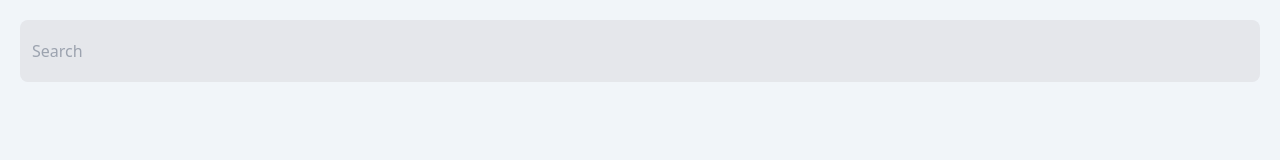
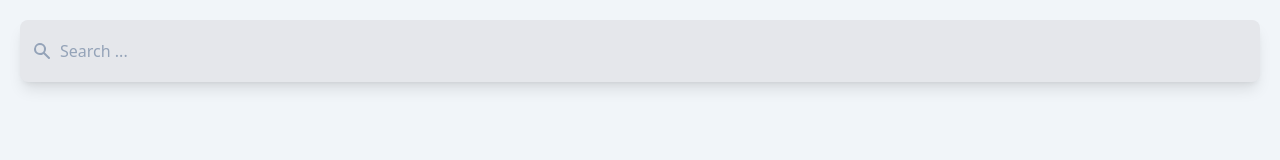
Before and after one commit to sorydi3/braozn, a React (Create React App) app in the folder my-project_browsnv0/: page / in a window 1280 px wide. Shown: the top 160 px of the page. Built offline with nearby package versions, Linux system fonts and the light colour scheme.

Commit message:
search bar polishing

```diff
--- a/my-project_browsnv0/src/SearchComponent.jsx
+++ b/my-project_browsnv0/src/SearchComponent.jsx
@@ -3,12 +3,20 @@ import React from "react";
 export default function SearchComponent({ onSearch }) {
     return (
         <div className="search rounded-lg p-5 w-full">
+        <form className="group relative">
+            <svg width="20" height="20" fill="currentColor" class="absolute left-3 top-1/2 -mt-2.5 text-slate-400 pointer-events-none group-focus-within:text-blue-300" aria-hidden="true">
+                <path fill-rule="evenodd" clip-rule="evenodd" d="M8 4a4 4 0 100 8 4 4 0 000-8zM2 8a6 6 0 1110.89 3.476l4.817 4.817a1 1 0 01-1.414 1.414l-4.816-4.816A6 6 0 012 8z" />
+            </svg>
+
             <input
-                className="w-full h-full py-5 hover:ring-2 ring-sky-300 px-3 rounded-lg focus:border-blue-800 bg-gray-200"
+                className="w-full h-full py-5 focus:ring-2 appearance-none focus:outline-none placeholder-slate-400 ring-sky-300 px-10 rounded-lg focus:border-blue-800 bg-gray-200 shadow-lg"
                 type="text"
-                placeholder="Search"
+                placeholder="Search ..."
+                aria-label="Filter projects"
                 onChange={(event) => onSearch(event.target.value)}
             />
+        </form>
+
         </div>
     );
 }
```
